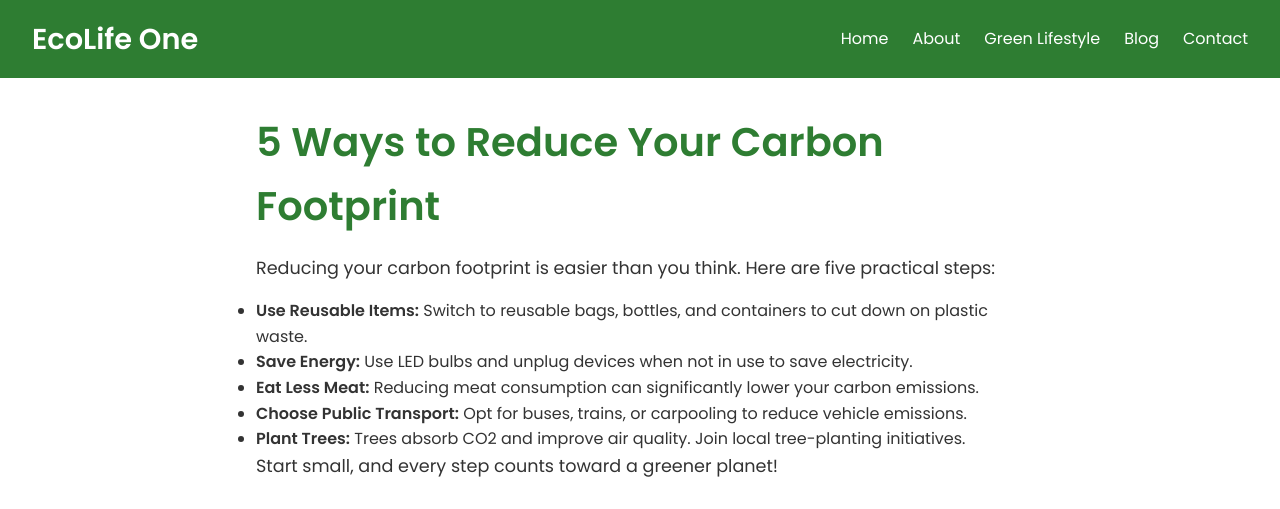
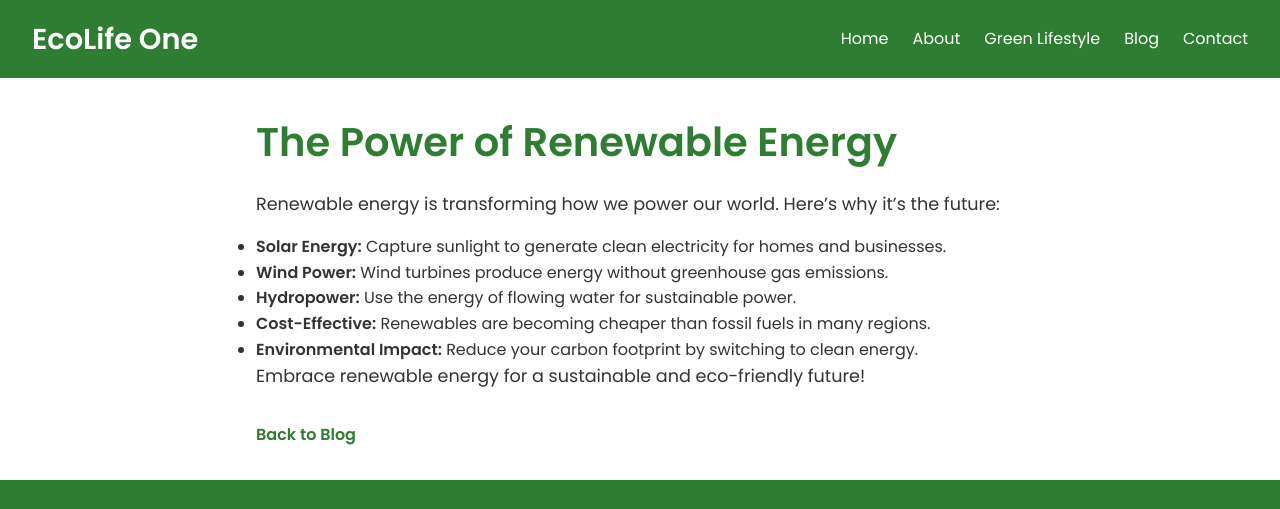
Before and after one commit to rezasheydaei/Eco-lif-one, a plain HTML site: page blog-post-2.html in a window 1280 px wide. Shown: the top 509 px of the page. Drawn offline with Linux system fonts and the light colour scheme.

Commit message:
Update blog-post-2.html

```diff
--- a/blog-post-2.html
+++ b/blog-post-2.html
@@ -3,8 +3,8 @@
 <head>
     <meta charset="UTF-8">
     <meta name="viewport" content="width=device-width, initial-scale=1.0">
-    <meta name="description" content="Learn 5 simple ways to reduce your carbon footprint with EcoLife One.">
-    <title>5 Ways to Reduce Your Carbon Footprint - EcoLife One</title>
+    <meta name="description" content="Discover why renewable energy is the future with EcoLife One.">
+    <title>The Power of Renewable Energy - EcoLife One</title>
     <link rel="stylesheet" href="./styles.css">
     <link href="https://fonts.googleapis.com/css2?family=Poppins:wght@300;400;600&display=swap" rel="stylesheet">
     <link rel="stylesheet" href="https://cdnjs.cloudflare.com/ajax/libs/font-awesome/6.4.0/css/all.min.css">
@@ -26,16 +26,16 @@
         </div>
     </nav>
     <div class="blog-content">
-        <h1>5 Ways to Reduce Your Carbon Footprint</h1>
-        <p>Reducing your carbon footprint is easier than you think. Here are five practical steps:</p>
+        <h1>The Power of Renewable Energy</h1>
+        <p>Renewable energy is transforming how we power our world. Here’s why it’s the future:</p>
         <ul>
-            <li><strong>Use Reusable Items:</strong> Switch to reusable bags, bottles, and containers to cut down on plastic waste.</li>
-            <li><strong>Save Energy:</strong> Use LED bulbs and unplug devices when not in use to save electricity.</li>
-            <li><strong>Eat Less Meat:</strong> Reducing meat consumption can significantly lower your carbon emissions.</li>
-            <li><strong>Choose Public Transport:</strong> Opt for buses, trains, or carpooling to reduce vehicle emissions.</li>
-            <li><strong>Plant Trees:</strong> Trees absorb CO2 and improve air quality. Join local tree-planting initiatives.</li>
+            <li><strong>Solar Energy:</strong> Capture sunlight to generate clean electricity for homes and businesses.</li>
+            <li><strong>Wind Power:</strong> Wind turbines produce energy without greenhouse gas emissions.</li>
+            <li><strong>Hydropower:</strong> Use the energy of flowing water for sustainable power.</li>
+            <li><strong>Cost-Effective:</strong> Renewables are becoming cheaper than fossil fuels in many regions.</li>
+            <li><strong>Environmental Impact:</strong> Reduce your carbon footprint by switching to clean energy.</li>
         </ul>
-        <p>Start small, and every step counts toward a greener planet!</p>
+        <p>Embrace renewable energy for a sustainable and eco-friendly future!</p>
         <a href="./index.html#blog" class="back-link">Back to Blog</a>
     </div>
     <footer class="footer">
```
